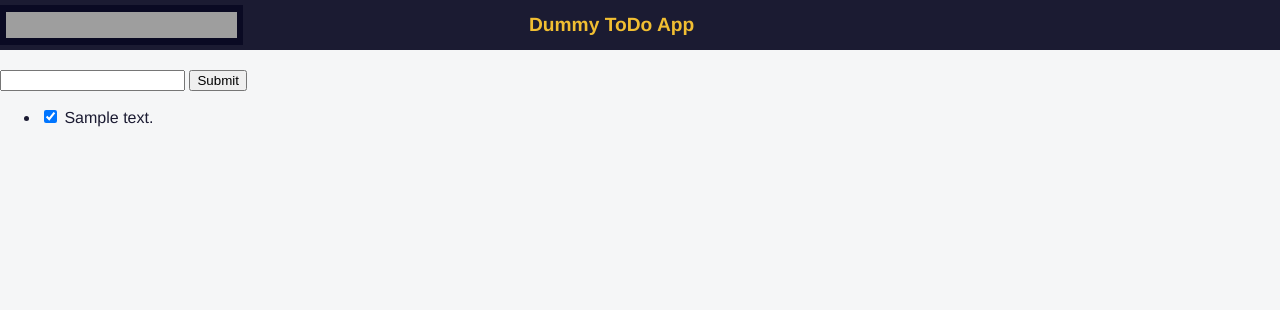
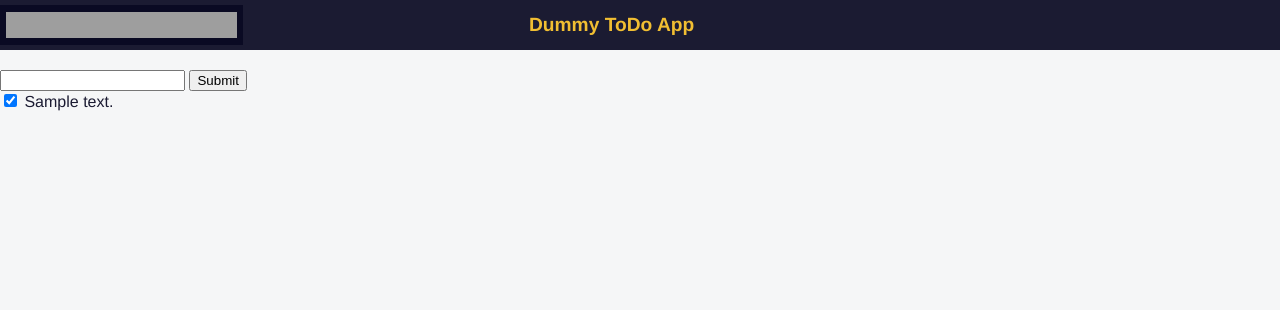
Before and after one commit to donkodimov/todo, a Flask app: page / in a window 1280 px wide. Shown: the top 310 px of the page. Run offline with Flask 3, Linux system fonts and the light colour scheme; tables that the repository leaves empty hold one stand-in row (values such as "Sample post"); grey boxes are pictures that could not be loaded.

Commit message:
Add list style

```diff
--- a/static/styles.css
+++ b/static/styles.css
@@ -44,3 +44,25 @@ body {
     margin-top: 70px;
 
   }
+
+  ul {
+    list-style: none;
+    padding: 0;
+    margin: 0;
+    width: 200px;
+  }
+  li {
+    clear: both;
+  }
+  li button {
+    border: none;
+    outline: none;
+    color: red;
+    float: right;
+    cursor: pointer;
+    font-size: 20px;
+  }
+  .lists-wrapper, .todos-wrapper {
+    display: inline-block;
+    vertical-align: top;
+  }
```
